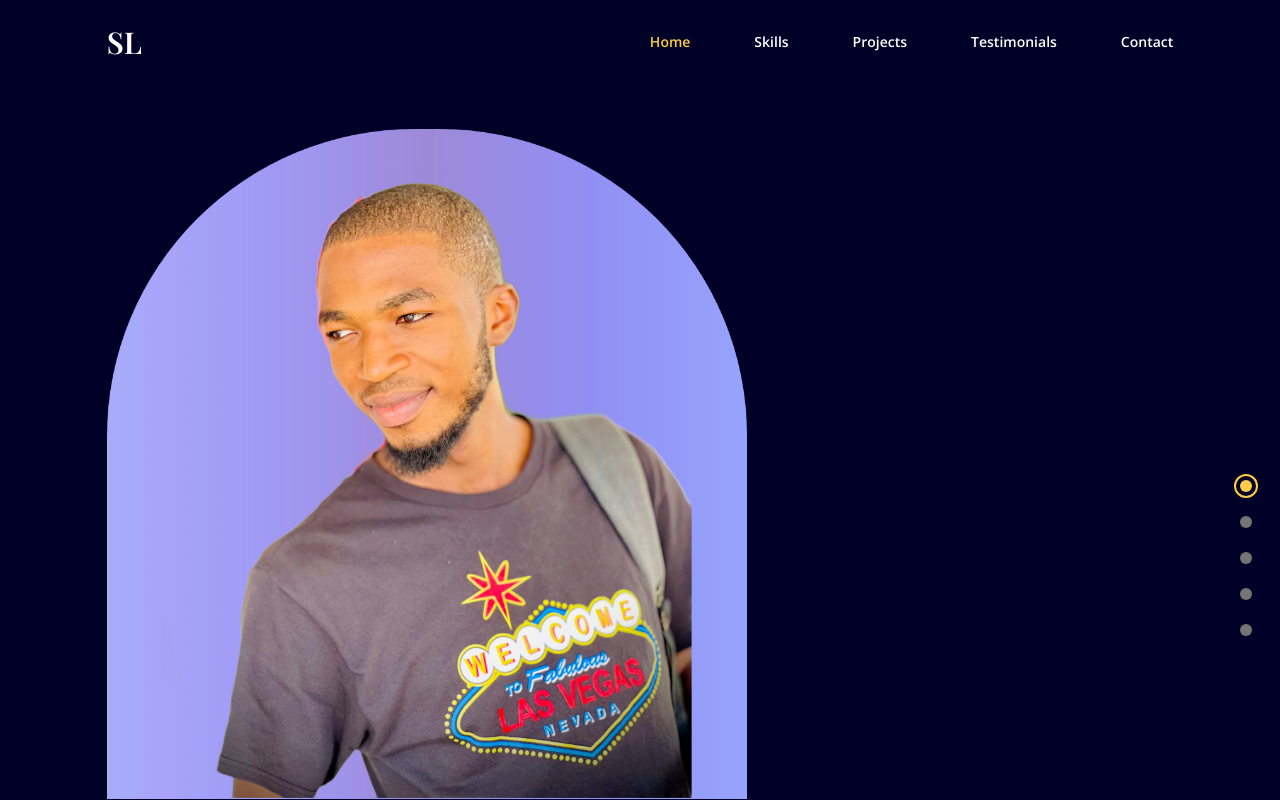
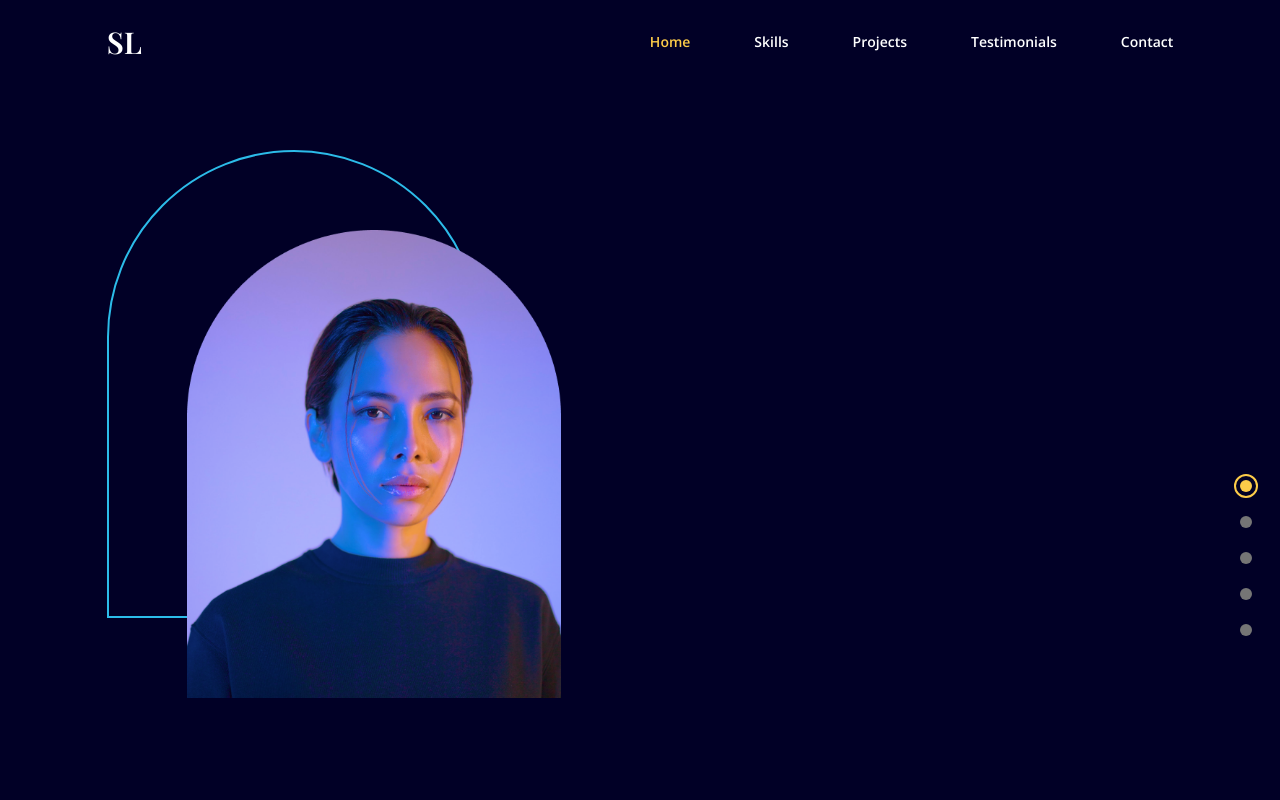
Before and after one commit to Lukmon492/Portfolio, a React (Vite) app in the folder react-portfolio/: page / in a window 1280 px wide. Built offline with nearby package versions, Linux system fonts and the light colour scheme.

Commit message:
Landing Component

```diff
--- a/react-portfolio/public/output.css
+++ b/react-portfolio/public/output.css
@@ -555,6 +555,10 @@ video {
   --tw-backdrop-sepia:  ;
 }
 
+.visible{
+  visibility: visible;
+}
+
 .fixed{
   position: fixed;
 }
@@ -591,6 +595,14 @@ video {
   z-index: 10;
 }
 
+.z-0{
+  z-index: 0;
+}
+
+.z-30{
+  z-index: 30;
+}
+
 .mx-auto{
   margin-left: auto;
   margin-right: auto;
@@ -600,8 +612,20 @@ video {
   margin-left: 33%;
 }
 
+.ml-20{
+  margin-left: 5rem;
+}
+
+.mt-12{
+  margin-top: 3rem;
+}
+
 .flex{
   display: flex;
+}
+
+.hidden{
+  display: none;
 }
 
 .h-full{
@@ -610,6 +634,18 @@ video {
 
 .h-3{
   height: 0.75rem;
+}
+
+.h-\[400px\]{
+  height: 400px;
+}
+
+.h-\[550px\]{
+  height: 550px;
+}
+
+.h-\[530px\]{
+  height: 530px;
 }
 
 .w-full{
@@ -628,8 +664,36 @@ video {
   width: 0.75rem;
 }
 
+.w-\[50px\]{
+  width: 50px;
+}
+
+.w-\[250px\]{
+  width: 250px;
+}
+
+.w-\[550px\]{
+  width: 550px;
+}
+
+.w-\[520px\]{
+  width: 520px;
+}
+
+.w-\[500px\]{
+  width: 500px;
+}
+
+.max-w-\[400px\]{
+  max-width: 400px;
+}
+
 .basis-3\/5{
   flex-basis: 60%;
+}
+
+.basis-2\/5{
+  flex-basis: 40%;
 }
 
 .resize{
@@ -793,9 +857,29 @@ body,
   top: -50%;
 }
 
+.before\:-top-20::before{
+  content: var(--tw-content);
+  top: -5rem;
+}
+
+.before\:-left-20::before{
+  content: var(--tw-content);
+  left: -5rem;
+}
+
+.before\:z-\[-1\]::before{
+  content: var(--tw-content);
+  z-index: -1;
+}
+
 .before\:h-6::before{
   content: var(--tw-content);
   height: 1.5rem;
+}
+
+.before\:h-full::before{
+  content: var(--tw-content);
+  height: 100%;
 }
 
 .before\:w-6::before{
@@ -803,9 +887,25 @@ body,
   width: 1.5rem;
 }
 
+.before\:w-full::before{
+  content: var(--tw-content);
+  width: 100%;
+}
+
+.before\:max-w-\[400px\]::before{
+  content: var(--tw-content);
+  max-width: 400px;
+}
+
 .before\:rounded-full::before{
   content: var(--tw-content);
   border-radius: 9999px;
+}
+
+.before\:rounded-t-\[400px\]::before{
+  content: var(--tw-content);
+  border-top-left-radius: 400px;
+  border-top-right-radius: 400px;
 }
 
 .before\:border::before{
@@ -824,9 +924,29 @@ body,
   border-color: rgb(253 204 73 / var(--tw-border-opacity));
 }
 
+.before\:border-blue::before{
+  content: var(--tw-content);
+  --tw-border-opacity: 1;
+  border-color: rgb(44 188 233 / var(--tw-border-opacity));
+}
+
 .hover\:text-yellow:hover{
   --tw-text-opacity: 1;
   color: rgb(253 204 73 / var(--tw-text-opacity));
+}
+
+.hover\:saturate-0:hover{
+  --tw-saturate: saturate(0);
+  filter: var(--tw-blur) var(--tw-brightness) var(--tw-contrast) var(--tw-grayscale) var(--tw-hue-rotate) var(--tw-invert) var(--tw-saturate) var(--tw-sepia) var(--tw-drop-shadow);
+}
+
+.hover\:saturate-200:hover{
+  --tw-saturate: saturate(2);
+  filter: var(--tw-blur) var(--tw-brightness) var(--tw-contrast) var(--tw-grayscale) var(--tw-hue-rotate) var(--tw-invert) var(--tw-saturate) var(--tw-sepia) var(--tw-drop-shadow);
+}
+
+.hover\:filter:hover{
+  filter: var(--tw-blur) var(--tw-brightness) var(--tw-contrast) var(--tw-grayscale) var(--tw-hue-rotate) var(--tw-invert) var(--tw-saturate) var(--tw-sepia) var(--tw-drop-shadow);
 }
 
 @media (min-width: 1060px){
@@ -854,6 +974,10 @@ body,
     height: 1rem;
   }
 
+  .md\:max-w-\[600px\]{
+    max-width: 600px;
+  }
+
   .md\:items-center{
     align-items: center;
   }
--- a/react-portfolio/src/scenes/Landing.jsx
+++ b/react-portfolio/src/scenes/Landing.jsx
@@ -12,12 +12,38 @@ const Landing = ({ selectedPage }) => {
       {/* IMAGE SECTION */}
       <div className="md:order-2 flex justify-center basis-3/5 z-10 mt-15 md:mt-32">
         {isAboveMediumScreens ? (
-          <div className="relative">
-            <img src="assets/rounded_corners.png" alt="profile" />
+          <div
+            className="relative z-0 ml-20 before:absolute before:-top-20 before:-left-20
+          before:rounded-t-[400px] before:w-full before:max-w-[400px] before:h-full
+          before:border-2 before:border-blue before:z-[-1]"
+          >
+            <img
+              //   src="assets/rounded_corners.png"
+              src="assets/profile-image.png"
+              alt="profile"
+              // className="w-[500px] h-[530px]"
+              className="hover:filter hover:saturate-200 transition duration-500 z-10 w-full
+              max-w-[400px] md:max-w-[600px]"
+            />
           </div>
         ) : (
-          <div></div>
+          <img
+            src="assets/profile-image.png"
+            alt="profile"
+            className="hover:filter hover:saturate-200 transition duration-500 z-10 w-full
+              max-w-[400px] md:max-w-[600px]"
+          />
         )}
+        {/* MAIN SECTION */}
+        <div className="z-30 basis-2/5 mt-12 md:mt-32">
+          {/* HEADING */}
+          <motion.div
+            initial="hidden"
+            whileInView="visible"
+            viewport={{ once: true, amount: 0.5 }}
+            transition="0.5"
+          ></motion.div>
+        </div>
       </div>
     </section>
   );
```
